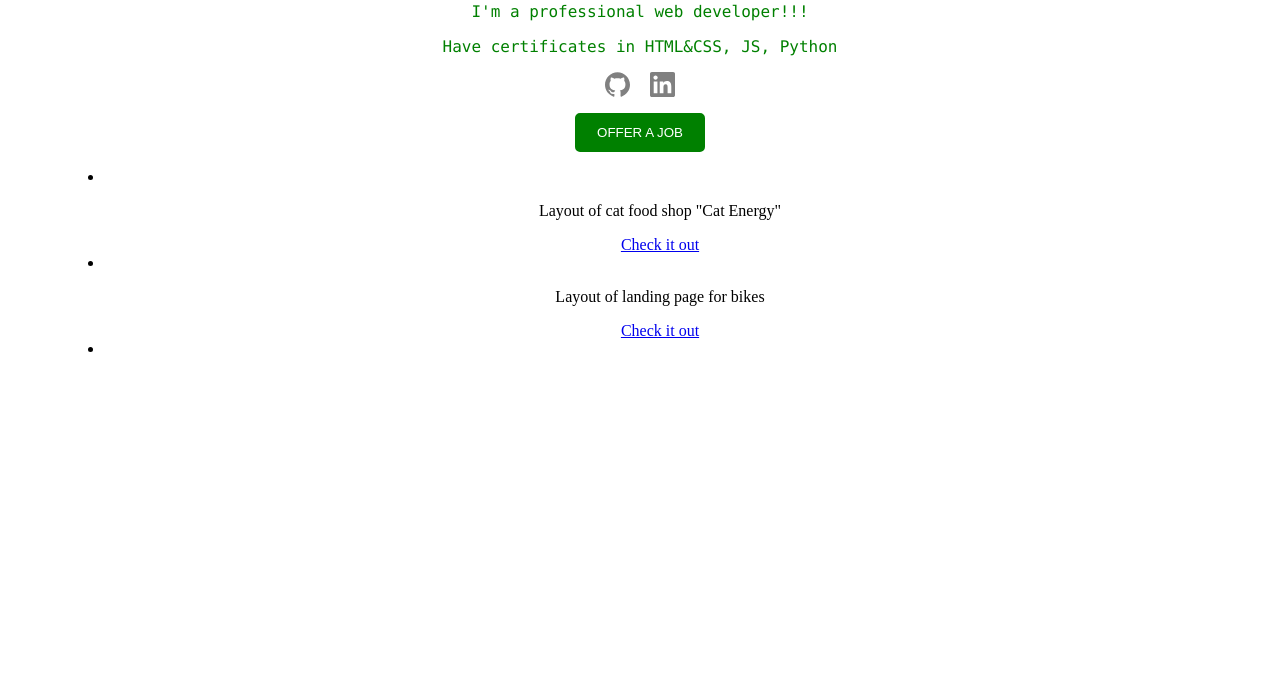
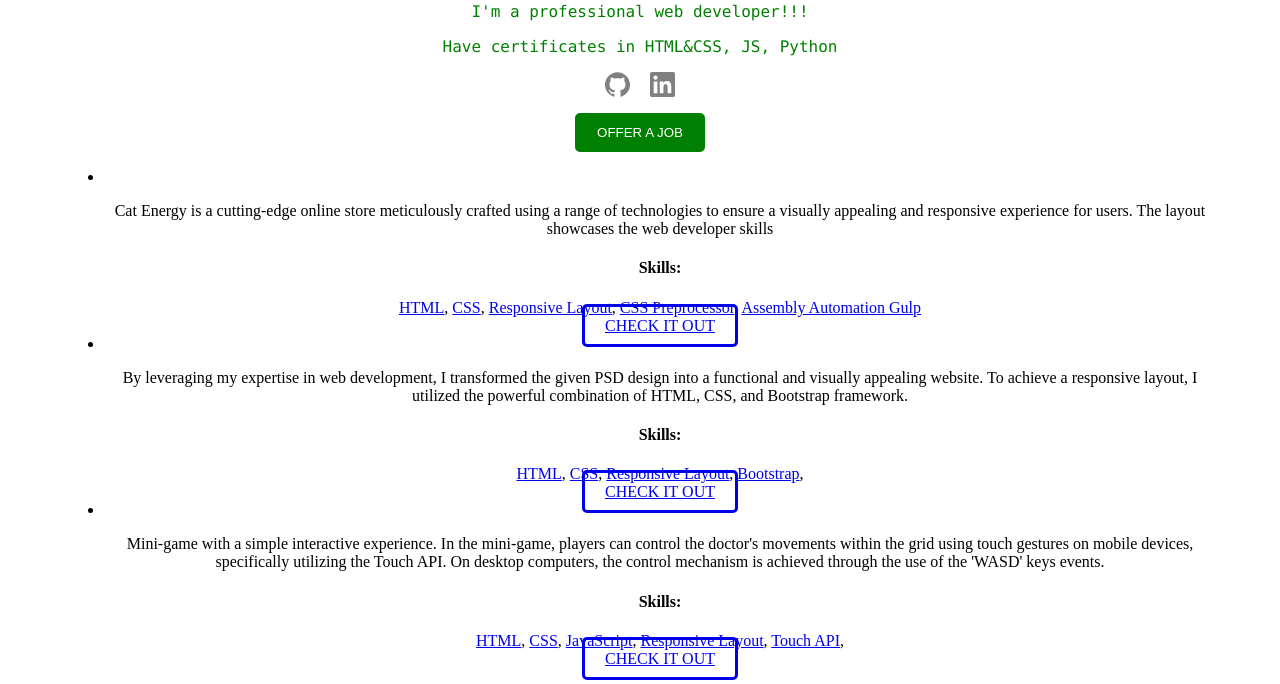
Before and after one commit to Alonasa/100DaysOfPyhton, a Flask app: template dayFiftySix/templates/index.html in a window 1280 px wide. Shown: the part 307-991 px from the top of the page. Before the commit the page ends 659 px from the top, so only its background shows below. Run offline with Flask 3, Linux system fonts and the light colour scheme; the template is opened without the code that fills it, so the values that code supplies are empty.

Commit message:
added some portfolio projects, fix them and solve the truoubles

```diff
--- a/dayFiftySix/templates/index.html
+++ b/dayFiftySix/templates/index.html
@@ -43,22 +43,58 @@
                 <li><img src="" alt="">
                     <div>
                         <p class="portfolio__project-description">
-                            Layout of cat food shop "Cat Energy"
+                            Cat Energy is a cutting-edge online store meticulously crafted using a range of
+                            technologies to ensure a visually appealing and responsive experience for users. The layout
+                            showcases the web developer skills
                         </p>
-                        <a class="portfolio__project-link"
+                        <div><h4>Skills: </h4>
+                            <a class="portfolio__project-skills" href="skills/tagged/html">HTML</a>,
+                            <a class="portfolio__project-skills" href="skills/tagged/css">CSS</a>,
+                            <a class="portfolio__project-skills" href="skills/tagged/responsive">Responsive Layout</a>,
+                            <a class="portfolio__project-skills" href="skills/tagged/preprocessor">CSS Preprocessor</a>,
+                            <a class="portfolio__project-skills" href="skills/tagged/gulp">Assembly Automation Gulp</a>
+                        </div>
+                        <a class="portfolio__project-link button"
                            href="https://alonasa.github.io/479397-cat-energy-19/index.html">Check it out</a>
                     </div>
                 </li>
                 <li><img src="" alt="">
                     <div>
                         <p class="portfolio__project-description">
-                            Layout of landing page for bikes
+                            By leveraging my expertise in web development, I transformed the given PSD design into a
+                            functional and visually appealing website. To achieve a responsive layout, I utilized the
+                            powerful combination of HTML, CSS, and Bootstrap framework.
                         </p>
-                        <a class="portfolio__project-link"
+                        <div><h4>Skills: </h4>
+                            <a class="portfolio__project-skills" href="skills/tagged/html">HTML</a>,
+                            <a class="portfolio__project-skills" href="skills/tagged/css">CSS</a>,
+                            <a class="portfolio__project-skills" href="skills/tagged/responsive">Responsive Layout</a>,
+                            <a class="portfolio__project-skills" href="skills/tagged/Bootstrap">Bootstrap</a>,
+                        </div>
+                        <a class="portfolio__project-link button"
                            href="https://alonasa.github.io/1st-B4-site/">Check it out</a>
                     </div>
                 </li>
-                <li><img src="" alt=""><a class="portfolio__project-link" href=""></a></li>
+                <li><img src="" alt="">
+                    <div>
+                        <p class="portfolio__project-description">
+                            Mini-game with a simple interactive experience. In the mini-game, players can control the
+                            doctor's movements within the grid using touch gestures on mobile devices, specifically
+                            utilizing the Touch API. On desktop computers, the control mechanism is achieved through the
+                            use of the 'WASD' keys events.
+                        </p>
+                        <div><h4>Skills: </h4>
+                            <a class="portfolio__project-skills" href="skills/tagged/html">HTML</a>,
+                            <a class="portfolio__project-skills" href="skills/tagged/css">CSS</a>,
+                            <a class="portfolio__project-skills" href="skills/tagged/js">JavaScript</a>,
+                            <a class="portfolio__project-skills" href="skills/tagged/responsive">Responsive Layout</a>,
+                            <a class="portfolio__project-skills" href="skills/tagged/api">Touch API</a>,
+                        </div>
+                        <a class="portfolio__project-link button"
+                           href="https://alonasa.github.io/virus-killer/">Check it out</a>
+                    </div>
+                </li>
+
             </ul>
         </section>
     </div>
```
